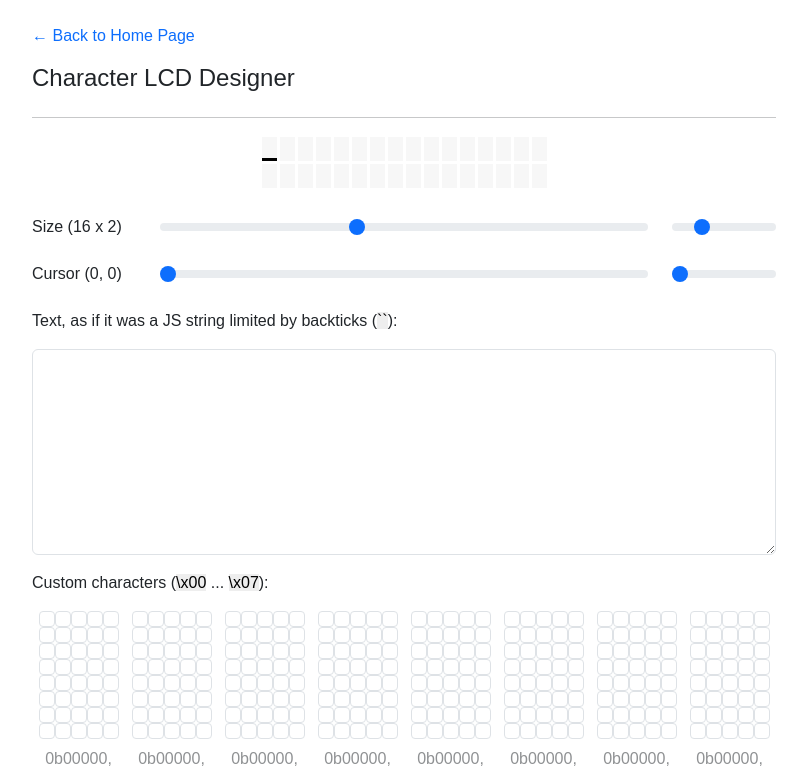
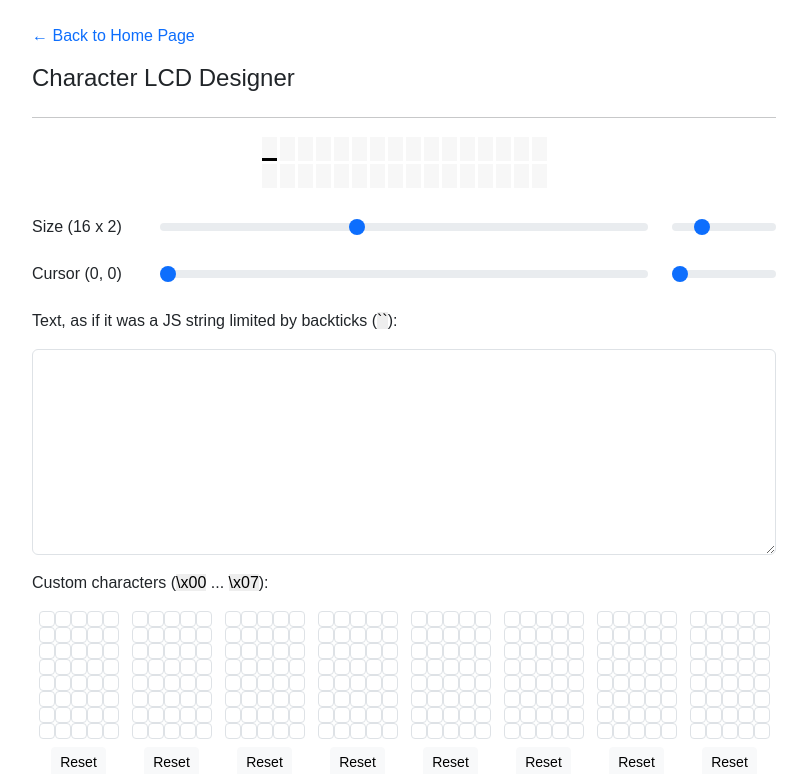
Before and after one commit to mateusznowakdev/charlcd-designer, a React (Vite) app: page / in a window 1280 px wide. Shown: the top 774 px of the page, without its empty margins (236-1043 px from the left). Built offline with nearby package versions, Linux system fonts and the light colour scheme; a web font is replaced by a local one.

Commit message:
Add reset button for each custom character

```diff
--- a/src/App.jsx
+++ b/src/App.jsx
@@ -1,4 +1,5 @@
 import { useState } from "react";
+import Button from "react-bootstrap/Button";
 import Col from "react-bootstrap/Col";
 import Form from "react-bootstrap/Form";
 import FormControl from "react-bootstrap/FormControl";
@@ -10,7 +11,11 @@ import { Canvas } from "./components/Canvas.jsx";
 import { CharacterCode } from "./components/CharacterCode.jsx";
 import { CharacterInput } from "./components/CharacterInput.jsx";
 
-import { CHAR_CUSTOM_COUNT, CHARACTERS } from "./characters.js";
+import {
+  CHAR_CUSTOM_COUNT,
+  CHARACTERS,
+  getBlankCharacter,
+} from "./characters.js";
 
 export default function App() {
   const DEFAULT_WIDTH = 16;
@@ -26,6 +31,14 @@ export default function App() {
   const [content, setContent] = useState("");
   const [cursorX, setCursorX] = useState(0);
   const [cursorY, setCursorY] = useState(0);
+
+  function resetCharacter(charID) {
+    setCharacters((characters) =>
+      characters.map((char, id) =>
+        id === charID ? getBlankCharacter() : char,
+      ),
+    );
+  }
 
   function updatePixel(charID, pixelID, value) {
     setCharacters((characters) =>
@@ -112,6 +125,13 @@ export default function App() {
               pixels={pixels}
               setPixel={(row, col, pixel) => updatePixel(id, row, col, pixel)}
             />
+            <Button
+              onClick={() => resetCharacter(id)}
+              size="sm"
+              variant="light"
+            >
+              Reset
+            </Button>
             <CharacterCode pixels={pixels} />
           </div>
         ))}
--- a/src/characters.js
+++ b/src/characters.js
@@ -209,3 +209,7 @@ export const CHARACTERS = CHARACTERS_RAW.map((raw) => {
 });
 
 export const CHAR_CUSTOM_COUNT = 8;
+
+export function getBlankCharacter() {
+  return new Array(CHAR_WIDTH * CHAR_HEIGHT).fill(0);
+}
```
